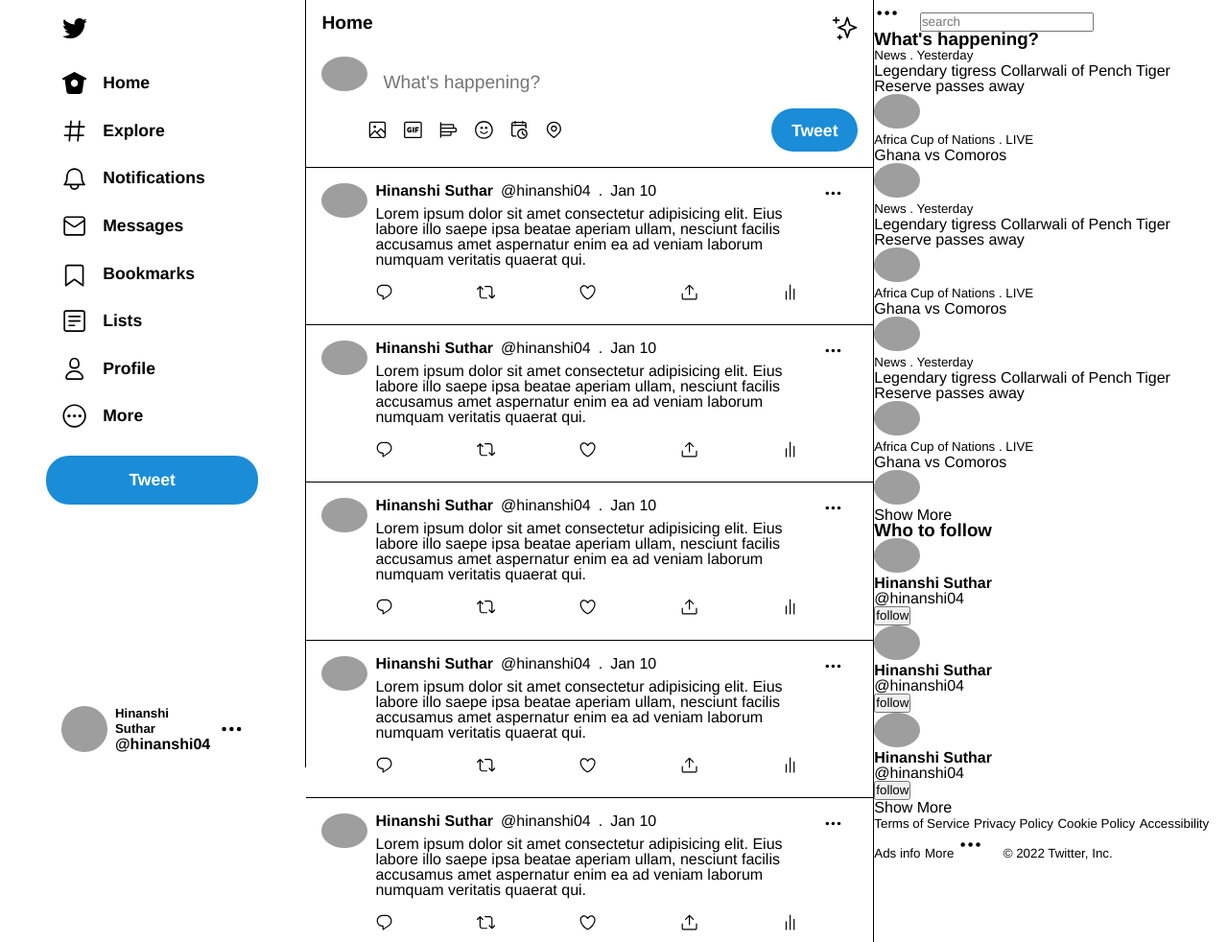
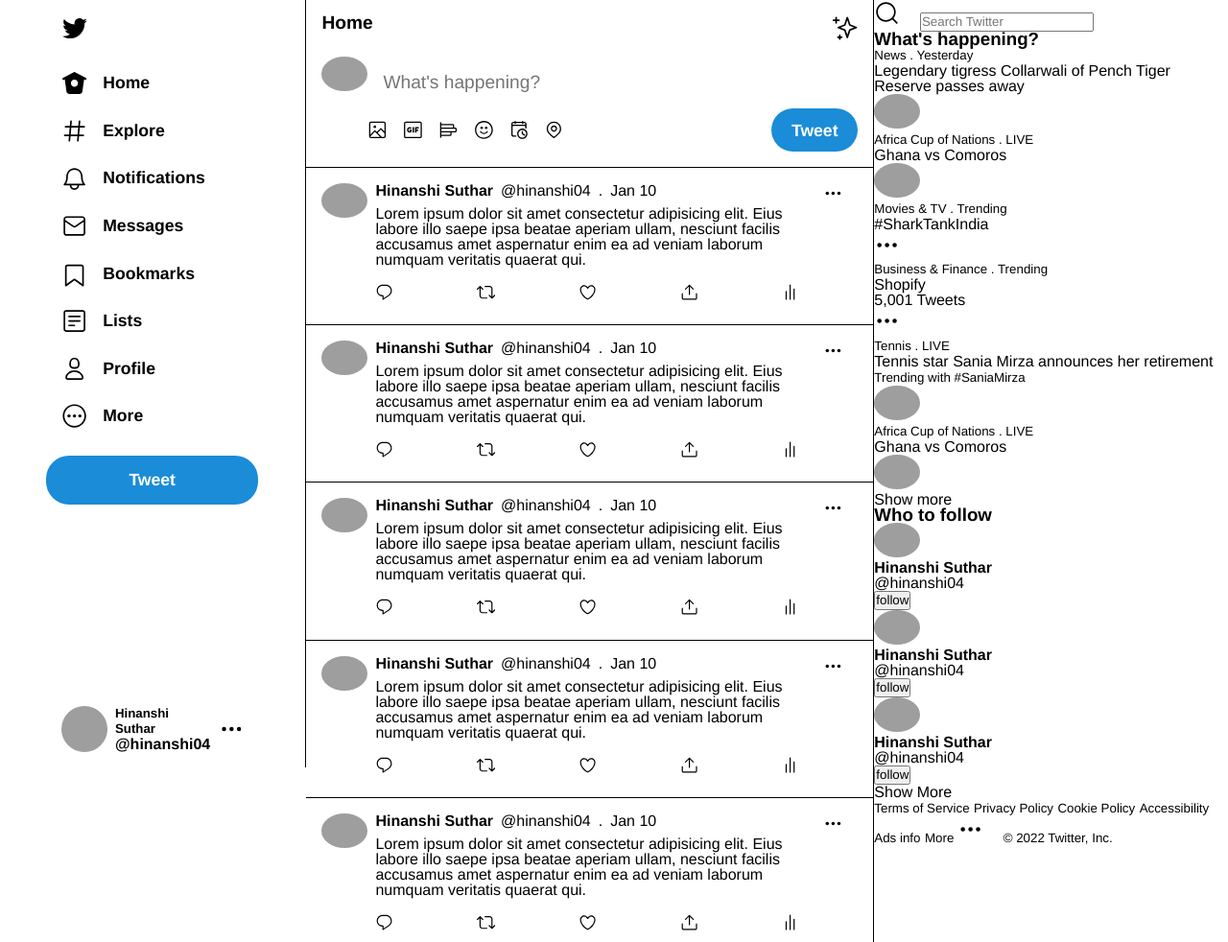
Before and after one commit to hinanshisuthar/twitter-ui-clone, a plain HTML site: page index.html in a window 1280 px wide. Shown: the top 982 px of the page at 96% size. Drawn offline with Linux system fonts and the light colour scheme; grey boxes are pictures that could not be loaded.

Commit message:
aside and footer sections

```diff
--- a/index.html
+++ b/index.html
@@ -674,20 +674,14 @@
 
             <aside class="aside">
                 <div class="search">
-                    <svg viewBox="0 0 24 24" aria-hidden="true"
-                        class="r-4qtqp9 r-yyyyoo r-1xvli5t r-dnmrzs r-bnwqim r-1plcrui r-lrvibr r-1hdv0qi">
-                        <g>
-                            <circle cx="5" cy="12" r="2"></circle>
-                            <circle cx="12" cy="12" r="2"></circle>
-                            <circle cx="19" cy="12" r="2"></circle>
-                        </g>
-                    </svg>
-                    <input type="text" placeholder="search">
+                    <svg viewBox="0 0 24 24" aria-hidden="true" class="r-9ilb82 r-4qtqp9 r-yyyyoo r-1xvli5t r-dnmrzs r-4wgw6l r-f727ji r-bnwqim r-1plcrui r-lrvibr"><g><path d="M21.53 20.47l-3.66-3.66C19.195 15.24 20 13.214 20 11c0-4.97-4.03-9-9-9s-9 4.03-9 9 4.03 9 9 9c2.215 0 4.24-.804 5.808-2.13l3.66 3.66c.147.146.34.22.53.22s.385-.073.53-.22c.295-.293.295-.767.002-1.06zM3.5 11c0-4.135 3.365-7.5 7.5-7.5s7.5 3.365 7.5 7.5-3.365 7.5-7.5 7.5-7.5-3.365-7.5-7.5z" class="search-icon"></path></g></svg>
+                    <input type="search" placeholder="Search Twitter" class="search-box">
                 </div>
                 <div class="aside-card">
                     <h3>What's happening?</h3>
-                    <div>
-                        <div>
+
+                    <div class="news">
+                        <div class="news-content">
                             <small>News . Yesterday</small>
                             <p>Legendary tigress Collarwali of Pench Tiger Reserve passes away</p>
                         </div>
@@ -696,8 +690,8 @@
                                 alt=""></div>
                     </div>
 
-                    <div>
-                        <div>
+                    <div class="news">
+                        <div class="news-content">
                             <small>Africa Cup of Nations . LIVE</small>
                             <p>Ghana vs Comoros</p>
                         </div>
@@ -706,18 +700,36 @@
                                 alt=""></div>
                     </div>
 
-                    <div>
-                        <div>
-                            <small>News . Yesterday</small>
-                            <p>Legendary tigress Collarwali of Pench Tiger Reserve passes away</p>
+                    <div class="news">
+                        <div class="news-content">
+                            <small>Movies & TV . Trending</small>
+                            <p>#SharkTankIndia</p>
+                        </div>
+                        <div><svg viewBox="0 0 24 24" aria-hidden="true" class="r-4qtqp9 r-yyyyoo r-1xvli5t r-dnmrzs r-bnwqim r-1plcrui r-lrvibr r-1hdv0qi"><g><circle cx="5" cy="12" r="2"></circle><circle cx="12" cy="12" r="2"></circle><circle cx="19" cy="12" r="2"></circle></g></svg></div>
+                    </div>
+
+                    <div class="news">
+                        <div class="news-content">
+                            <small>Business & Finance . Trending</small>
+                            <p>Shopify</p>
+                            <p>5,001 Tweets</p>
+                        </div>
+                        <div><svg viewBox="0 0 24 24" aria-hidden="true" class="r-4qtqp9 r-yyyyoo r-1xvli5t r-dnmrzs r-bnwqim r-1plcrui r-lrvibr r-1hdv0qi"><g><circle cx="5" cy="12" r="2"></circle><circle cx="12" cy="12" r="2"></circle><circle cx="19" cy="12" r="2"></circle></g></svg></div>
+                    </div>
+
+                    <div class="news">
+                        <div class="news-content">
+                            <small>Tennis . LIVE</small>
+                            <p>Tennis star Sania Mirza announces her retirement</p>
+                            <small>Trending with <span>#SaniaMirza</span></small>
                         </div>
                         <div><img
-                                src="https://pbs.twimg.com/semantic_core_img/1482973894927532034/o3Cv1_L1?format=jpg&name=120x120"
+                                src="https://pbs.twimg.com/semantic_core_img/1483751129598988289/DJcHAhrR?format=jpg&name=120x120"
                                 alt=""></div>
                     </div>
 
-                    <div>
-                        <div>
+                    <div class="news">
+                        <div class="news-content">
                             <small>Africa Cup of Nations . LIVE</small>
                             <p>Ghana vs Comoros</p>
                         </div>
@@ -726,34 +738,14 @@
                                 alt=""></div>
                     </div>
 
-                    <div>
-                        <div>
-                            <small>News . Yesterday</small>
-                            <p>Legendary tigress Collarwali of Pench Tiger Reserve passes away</p>
-                        </div>
-                        <div><img
-                                src="https://pbs.twimg.com/semantic_core_img/1482973894927532034/o3Cv1_L1?format=jpg&name=120x120"
-                                alt=""></div>
-                    </div>
-
-                    <div>
-                        <div>
-                            <small>Africa Cup of Nations . LIVE</small>
-                            <p>Ghana vs Comoros</p>
-                        </div>
-                        <div><img
-                                src="https://pbs.twimg.com/semantic_core_img/1483172166753390592/oqUdVwXE?format=jpg&name=240x240"
-                                alt=""></div>
-                    </div>
-
-                    <div>
-                        <p>Show More</p>
+                    <div class="show-more">
+                        <p><span>Show more</span></p>
                     </div>
                 </div>
 
-                <div class="aside card">
+                <div class="aside-card">
                     <h3>Who to follow</h3>
-                    <div>
+                    <div class="suggestions">
                         <img src="https://pbs.twimg.com/profile_images/1427544814619271172/19WiXQqG_400x400.jpg" alt="">
                         <div>
                             <h4>Hinanshi Suthar</h4>
@@ -762,7 +754,7 @@
                         <button>follow</button>
                     </div>
 
-                    <div>
+                    <div class="suggestions">
                         <img src="https://pbs.twimg.com/profile_images/1427544814619271172/19WiXQqG_400x400.jpg" alt="">
                         <div>
                             <h4>Hinanshi Suthar</h4>
@@ -771,7 +763,7 @@
                         <button>follow</button>
                     </div>
 
-                    <div>
+                    <div class="suggestions">
                         <img src="https://pbs.twimg.com/profile_images/1427544814619271172/19WiXQqG_400x400.jpg" alt="">
                         <div>
                             <h4>Hinanshi Suthar</h4>
@@ -780,7 +772,7 @@
                         <button>follow</button>
                     </div>
 
-                    <div>
+                    <div class="suggestions">
                         <p>Show More</p>
                     </div>
                 </div>
@@ -791,7 +783,7 @@
                     <small>Cookie Policy</small>
                     <small>Accessibility</small>
                     <small>Ads info</small>
-                    <small>More <span><svg viewBox="0 0 24 24" aria-hidden="true"
+                    <small class="more-footer">More <span><svg viewBox="0 0 24 24" aria-hidden="true"
                                 class="r-4qtqp9 r-yyyyoo r-ip8ujx r-dnmrzs r-1p4rafz r-bnwqim r-1plcrui r-lrvibr">
                                 <g>
                                     <circle cx="5" cy="12" r="2"></circle>
@@ -799,7 +791,7 @@
                                     <circle cx="19" cy="12" r="2"></circle>
                                 </g>
                             </svg></span></small>
-                    <small>© 2022 Twitter, Inc.</small>
+                    <small class="copywrite">© 2022 Twitter, Inc.</small>
                 </footer>
             </aside>
     </div>
```
